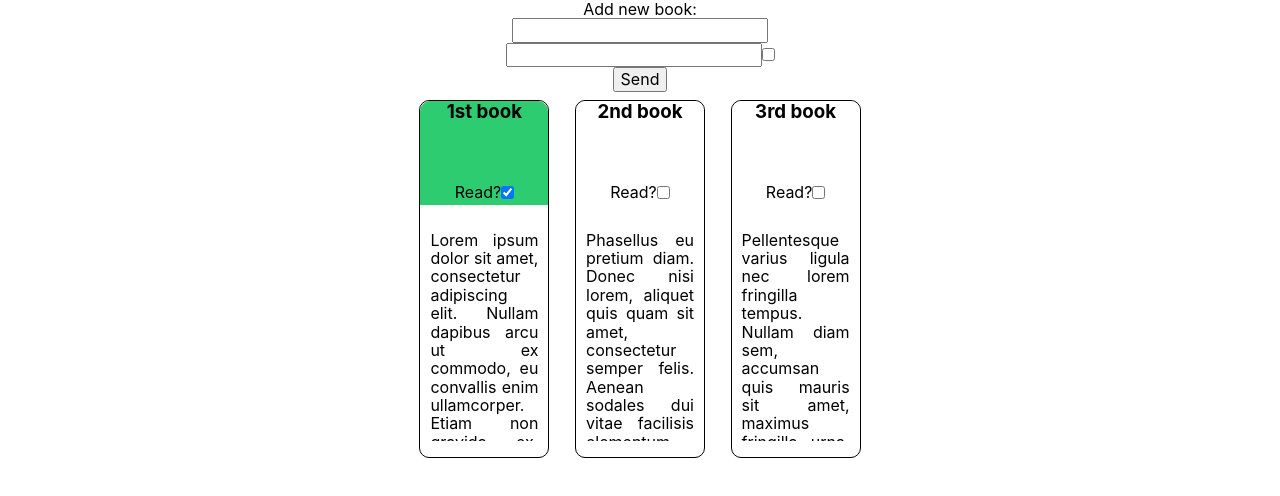
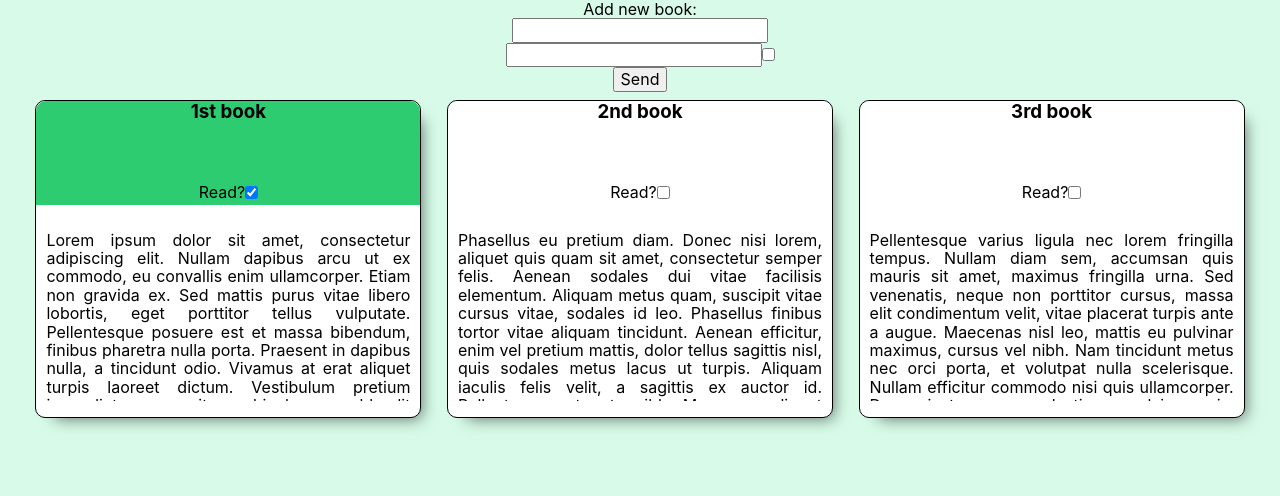
Before and after one commit to Kielx/TOP-Library, a React (Create React App) app: page / in a window 1280 px wide. Shown: the top 496 px of the page. Built offline with nearby package versions, Linux system fonts and the light colour scheme.

Commit message:
Working version ready for improvements

```diff
--- a/package.json
+++ b/package.json
@@ -6,6 +6,7 @@
     "@testing-library/jest-dom": "^4.2.4",
     "@testing-library/react": "^9.5.0",
     "@testing-library/user-event": "^7.2.1",
+    "animate.css": "^3.7.2",
     "classnames": "^2.2.6",
     "clsx": "^1.1.0",
     "normalize": "^0.3.1",
--- a/src/App.css
+++ b/src/App.css
@@ -1,4 +1,6 @@
 .App {
   text-align: center;
   width: 100vw;
+  background-color: #d7fbe8;
+  min-height: 100vh;
 }
--- a/src/App.js
+++ b/src/App.js
@@ -35,12 +35,18 @@ class App extends React.Component {
       });
     } else if (event.target.name === "newBookSend") {
       event.preventDefault();
+
       tempBooks = [...this.state.books];
       tempBooks.push({
         name: this.state.newBookName,
         description: this.state.newBookDescription,
         read: this.state.newBookRead
       });
+      if (
+        this.state.books.findIndex(el => el.name === this.state.newBookName) > 0
+      ) {
+        return alert("The book name already exists");
+      }
       return this.setState({
         books: tempBooks
       });
--- a/src/components/Book/Book.js
+++ b/src/components/Book/Book.js
@@ -1,6 +1,7 @@
 import React from "react";
 import styles from "./Book.module.css";
 import classNames from "classnames";
+import "animate.css";
 
 const Book = props => {
   let cname = "";
@@ -10,7 +11,7 @@ const Book = props => {
     cname = "unread";
   }
   return (
-    <div className={classNames(styles["book"])}>
+    <div className={classNames(styles["book"], "animated faster fadeInRight")}>
       <h3 className={classNames(styles[cname])}>{props.name}</h3>
       <form className={classNames(styles[cname], styles["forms"])}>
         <label>Read?</label>
--- a/src/components/Book/Book.module.css
+++ b/src/components/Book/Book.module.css
@@ -2,12 +2,16 @@
   display: inline-grid;
   width: fit-content;
   border: 1px solid black;
-  max-width: 10vw;
+  max-width: 30vw;
   margin: 1vh 1vw;
   justify-content: center;
   border-radius: 10px;
   grid-template-columns: 1fr;
   grid-template-rows: minmax(3vh, 10vh) 3vh 1fr;
+  -webkit-box-shadow: 14px 17px 25px -10px rgba(0, 0, 0, 0.6);
+  -moz-box-shadow: 14px 17px 25px -10px rgba(0, 0, 0, 0.6);
+  box-shadow: 10px 10px 15px -10px rgba(0, 0, 0, 0.6);
+  background-color: white;
 }
 
 .read {
@@ -34,12 +38,13 @@ h3 {
   height: 100%;
   border-top-left-radius: 10px;
   border-top-right-radius: 10px;
+  overflow: auto;
 }
 
 p {
   grid-row: 3;
-  height: 25vh;
+  height: 20vh;
   text-align: justify;
-  overflow: scroll;
+  overflow: auto;
   padding: 10px;
 }
--- a/src/index.css
+++ b/src/index.css
@@ -14,6 +14,7 @@ code {
 
 html,
 body {
+  min-height: 100vh;
   width: 100%;
   height: 100%;
 }
```
Also changed, not shown: 1 other file (tests, documents, lock files or other folders).
